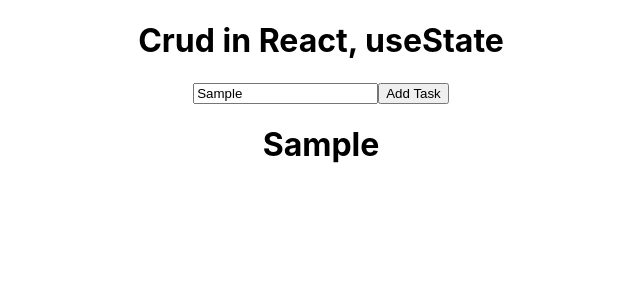
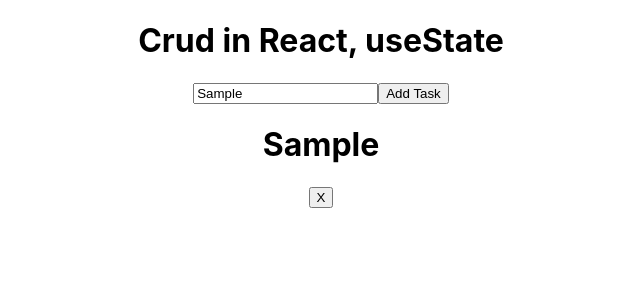
Before and after one commit to Mwakanemela/React-Courses, a React (Create React App) app in the folder Youtube/PedroTech/todolist/: page / in a window 1280 px wide. Both pictures are taken after typing "Sample" into the empty fields and a click on the button "Add Task". Shown: the top 300 px of the page, without its empty margins (319-959 px from the left). Built offline with nearby package versions, Linux system fonts and the light colour scheme.

Commit message:
delete task in todolist

```diff
--- a/Youtube/PedroTech/todolist/src/App.js
+++ b/Youtube/PedroTech/todolist/src/App.js
@@ -10,7 +10,18 @@
       setNewTask(event.target.value)
   }
   const addTask = () => {
-    const newTodoList= [...todoList, newTask]
+    setTodoList([...todoList, newTask])
+  }
+
+  const deleteTask = (taskName) => {
+    const newTodoList = todoList.filter((task) => {
+      if (task === taskName)
+      {
+        return false
+      } else {
+        return true
+      }
+    })
     setTodoList(newTodoList)
   }
 
@@ -23,9 +34,17 @@
       </div>
       <div className="list">
         {todoList.map((task) => {
-          return <h1>{task}</h1>
+          return (
+            <div>
+              <h1>{task}</h1>
+              <button onClick={() => deleteTask(task)}>X</button>
+            </div>
+
+          )
+
         }
         )}
+
       </div>
     </div>
   );
```
